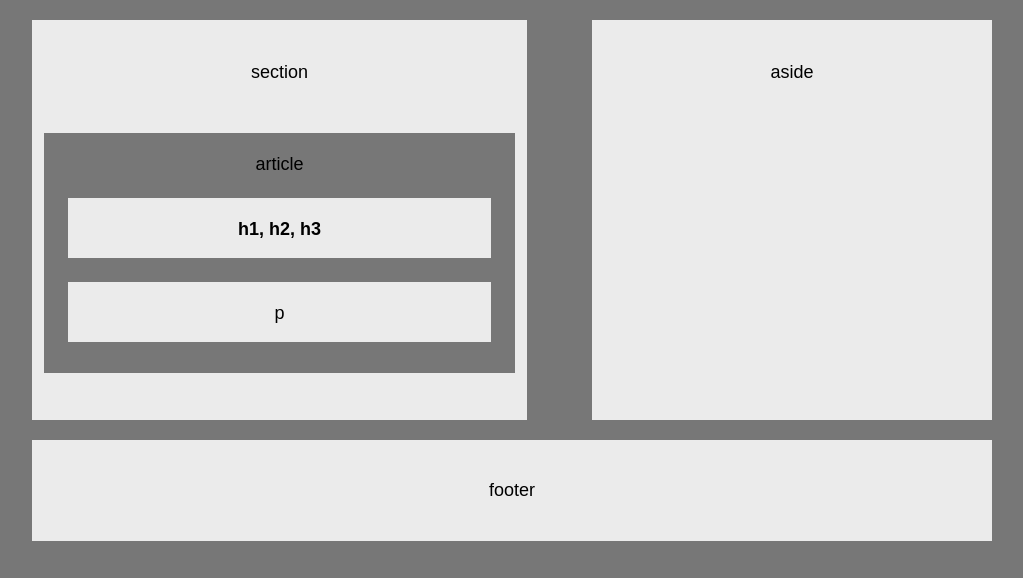
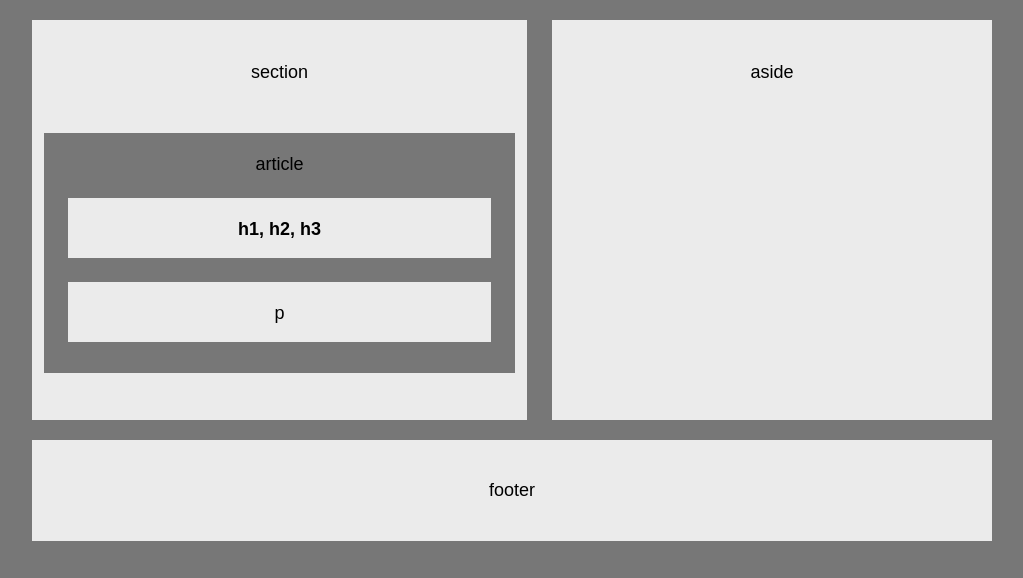
Before and after one commit to morganm91/HW-WireFrame, a PHP site: page / in a window 1280 px wide. Shown: the part 222-800 px from the top of the page, without its empty margins (128-1151 px from the left). Run offline with PHP 8.4, Linux system fonts and the light colour scheme.

Commit message:
Updated Last HW

```diff
--- a/style.css
+++ b/style.css
@@ -34,7 +34,7 @@ section {
 }
 
 #Aside {
-	width:400px;
+	width:440px;
 	background: #ebebeb;
 	float:right;
 
```
